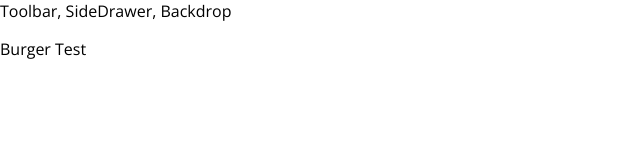
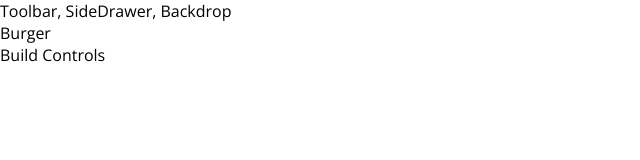
Before and after one commit to agdavid/burger-basics, a React app: page / in a window 1280 px wide. Shown: the top 160 px of the page, without its empty margins (0-640 px from the left). Built offline with nearby package versions, Linux system fonts and the light colour scheme.

Commit message:
add BurgerBuilder stateful component

```diff
--- a/src/App.js
+++ b/src/App.js
@@ -1,12 +1,13 @@
 import React, { Component } from 'react';
 import Layout from './components/Layout/Layout';
+import BurgerBuilder from './containers/BurgerBuilder/BurgerBuilder';
 
 class App extends Component {
   render() {
     return (
       <div>
         <Layout>
-          <p>Burger Test</p>
+          <BurgerBuilder/>
         </Layout>
       </div>
     );
--- /dev/null
+++ b/src/containers/BurgerBuilder/BurgerBuilder.js
@@ -0,0 +1,15 @@
+import React, { Component } from 'react';
+import Aux from '../../hoc/Aux';
+
+class BurgerBuilder extends Component {
+    render() {
+        return (
+            <Aux>
+                <div>Burger</div>
+                <div>Build Controls</div>
+            </Aux>
+        );
+    }
+};
+
+export default BurgerBuilder;
```
